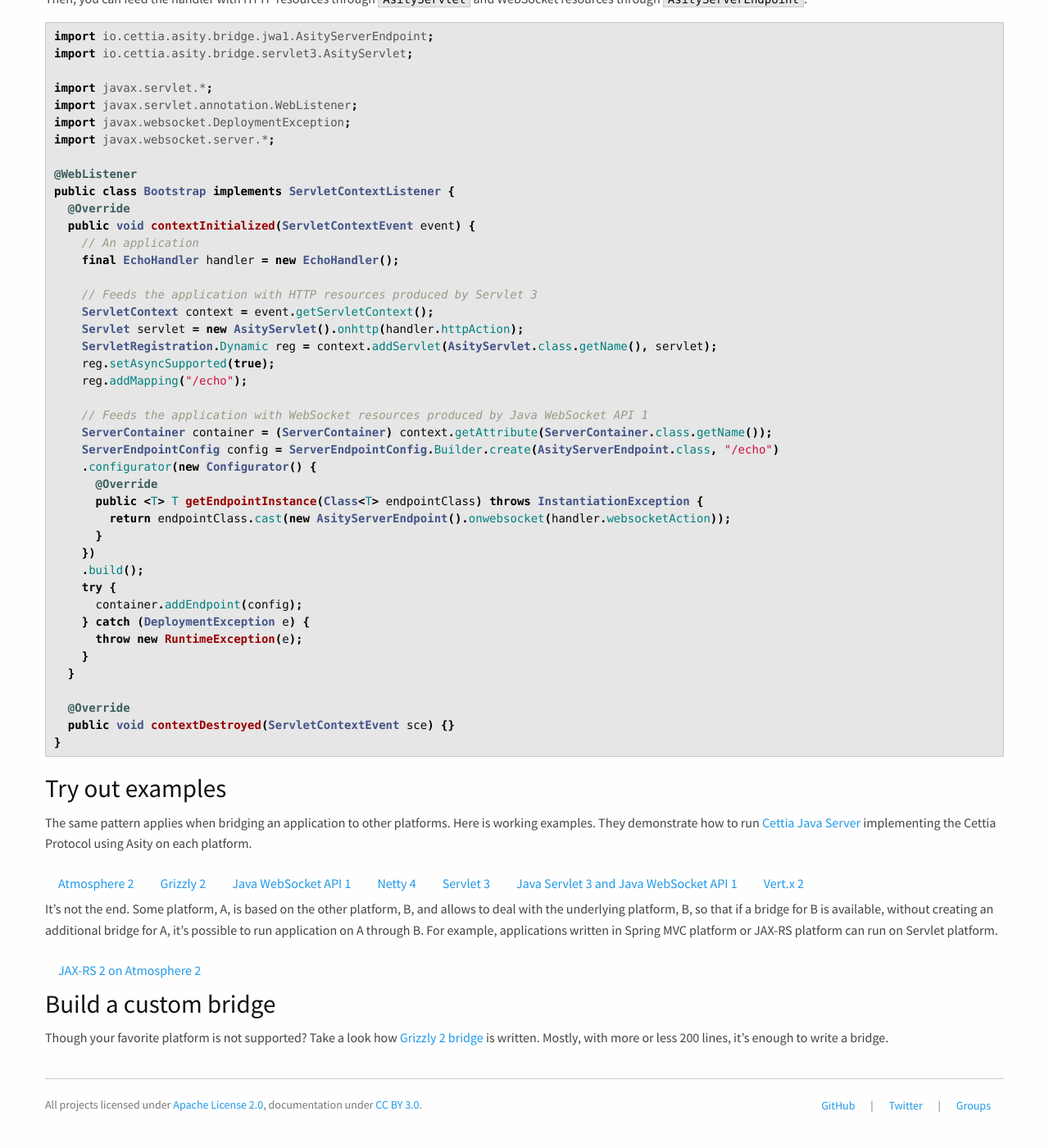
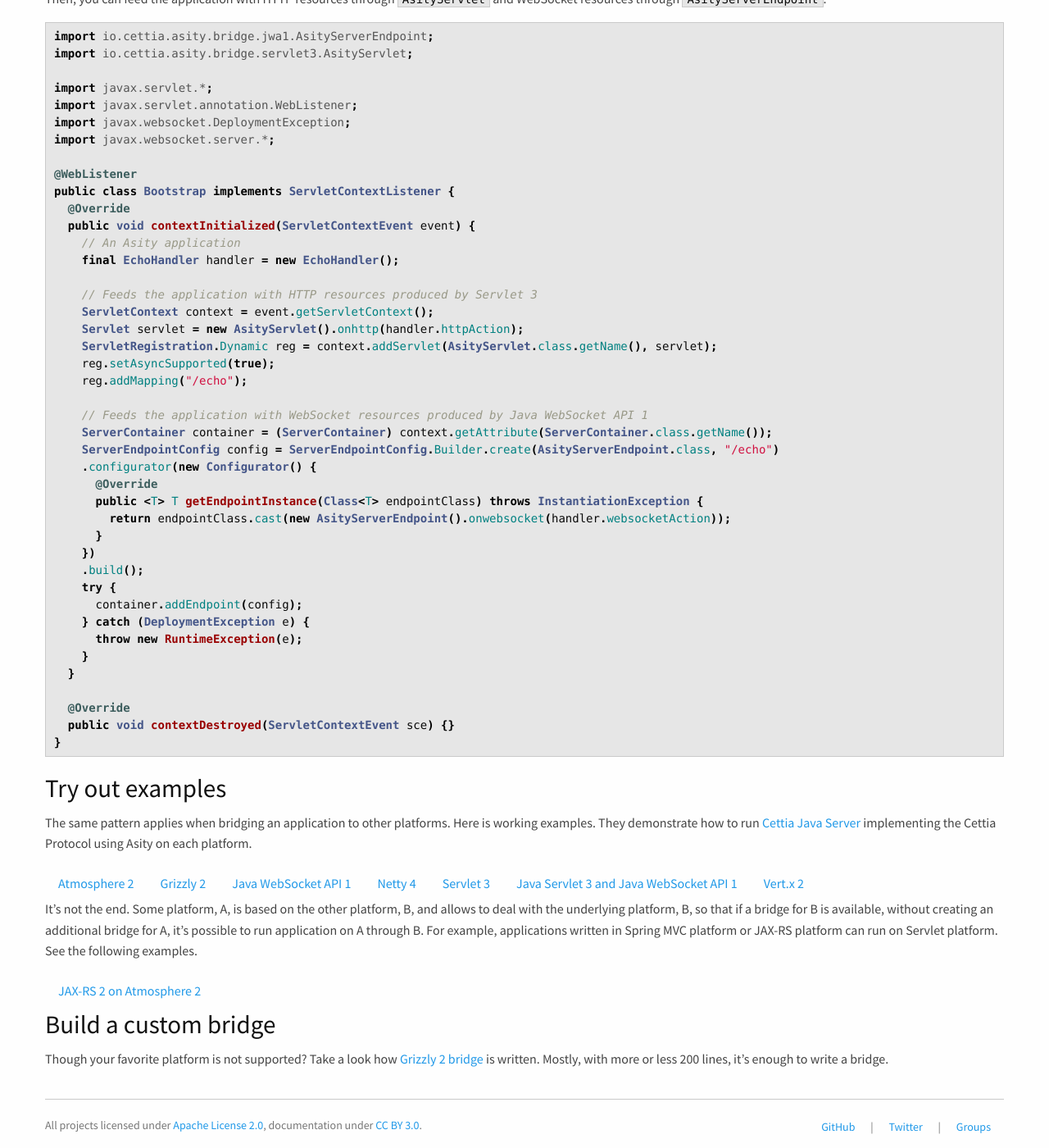
Before and after one commit to cettia/asity, a Jekyll site: the page built from 1.0.0-Beta1/index.md, in a window 1280 px wide and 1400 px high, scrolled down 2154 px. Shown: the whole window at 82% size. Built offline with Jekyll 4.4.1, drawn with Linux system fonts in a browser that asks for light colours; before the commit the page ends 3528 px from its top, so only the background shows below that; some of the changed text lies outside the part shown.

Commit message:
Improve the wording

````diff
--- a/1.0.0-Beta1/index.md
+++ b/1.0.0-Beta1/index.md
@@ -32,7 +32,7 @@
 
 ### Write your first Asity app
 
-Asity is distributed through Maven Central. To write web application running on any platform Asity supports, you need two artifacts: `io.cettia.asity:asity-http:1.0.0-Beta1` and `io.cettia.asity:asity-websocket:1.0.0-Beta1`.
+Asity is distributed through Maven Central. To write a web application running on any platform Asity supports, you need two artifacts: `io.cettia.asity:asity-http:1.0.0-Beta1` and `io.cettia.asity:asity-websocket:1.0.0-Beta1`.
 
 ```xml
 <dependency>
@@ -63,15 +63,15 @@
     // When a chunk is read from the request body, writes it to the response body
     http.onchunk((ByteBuffer bytes) -> http.write(bytes));
     // When the request is fully read, ends the response
-    http.onend((Void $) -> http.end());
+    http.onend((Void v) -> http.end());
     // Reads the request body as binary to circumvent encoding issue
     http.readAsBinary();
     // When the response is fully written and ends,
-    http.onfinish((Void $) -> System.out.println("on finish"));
+    http.onfinish((Void v) -> System.out.println("on finish"));
     // When some error happens in the request-response exchange,
     http.onerror((Throwable t) -> t.printStackTrace());
     // When the underlying connection is terminated,
-    http.onclose((Void $) -> System.out.println("on close"));
+    http.onclose((Void v) -> System.out.println("on close"));
   };
   public final Action<ServerWebSocket> websocketAction = (ServerWebSocket ws) -> {
     // When a text frame is arrived, sends it back
@@ -120,7 +120,7 @@
 public class Bootstrap implements ServletContextListener {
   @Override
   public void contextInitialized(ServletContextEvent event) {
-    // An application
+    // An Asity application
     final EchoHandler handler = new EchoHandler();
 
     // Feeds the application with HTTP resources produced by Servlet 3
@@ -166,7 +166,7 @@
 <li><a href="https://github.com/cettia/cettia-examples/tree/master/archetype/cettia-java-server/platform/vertx2">Vert.x 2</a></li>
 </ul>
 
-It's not the end. Some platform, A, is based on the other platform, B, and allows to deal with the underlying platform, B, so that if a bridge for B is available, without creating an additional bridge for A, it's possible to run application on A through B. For example, applications written in Spring MVC platform or JAX-RS platform can run on Servlet platform.
+It's not the end. Some platform, A, is based on the other platform, B, and allows to deal with the underlying platform, B, so that if a bridge for B is available, without creating an additional bridge for A, it's possible to run application on A through B. For example, applications written in Spring MVC platform or JAX-RS platform can run on Servlet platform. See the following examples.
 
 <ul class="menu">
 <li><a href="https://github.com/cettia/cettia-examples/tree/master/archetype/cettia-java-server/platform-on-platform/jaxrs2-atmosphere2">JAX-RS 2 on Atmosphere 2</a></li>
--- a/_config.yml
+++ b/_config.yml
@@ -1,5 +1,5 @@
 name: Asity
-description: Asity.
+description: Asity is a lightweight abstraction layer for I/O frameworks which is designed to build applications that can run on any full-stack framework, any micro framework or any raw server on the JVM.
 url: http://asity.cettia.io/
 author:
   name: Donghwan Kim
````
Also changed, not shown: other parts of 1.0.0-Beta1/index.md (+3 -3 lines), 1.0.0-Beta1/reference/index.md (+7 -8 lines).
